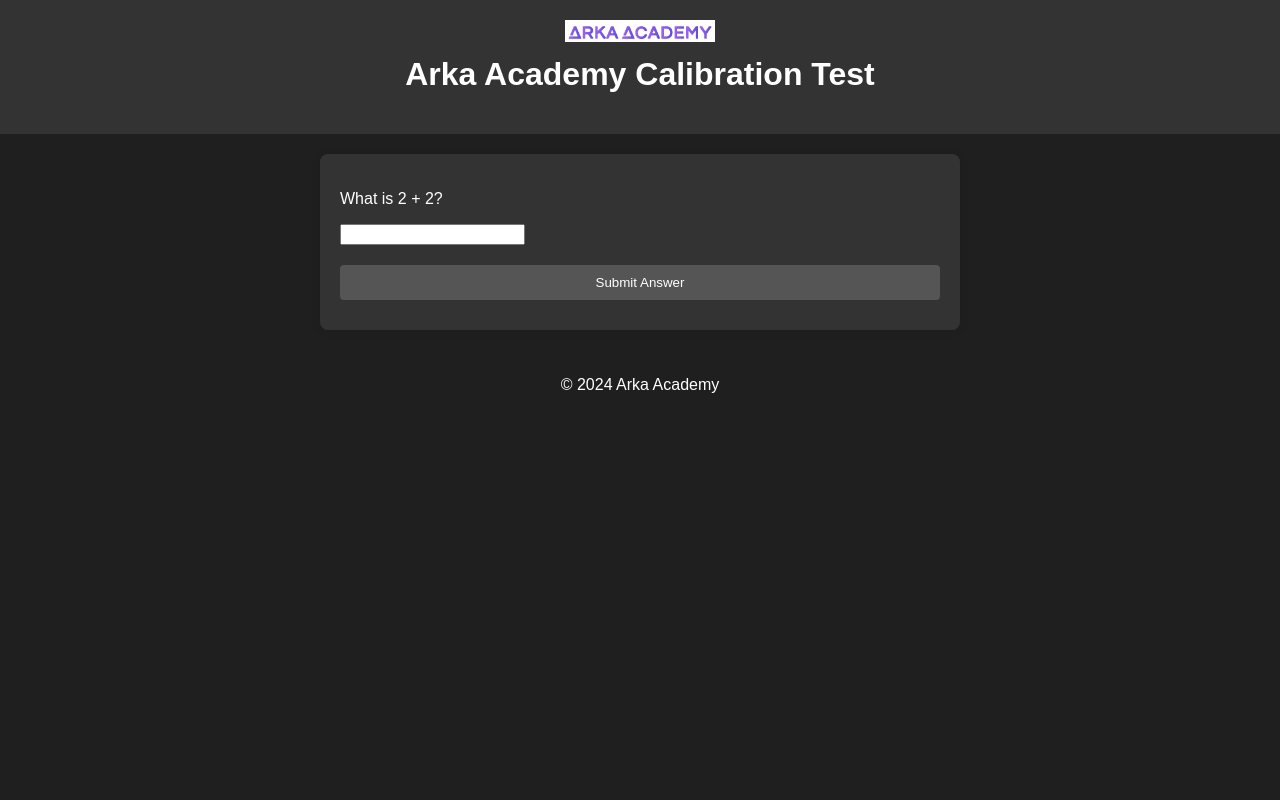
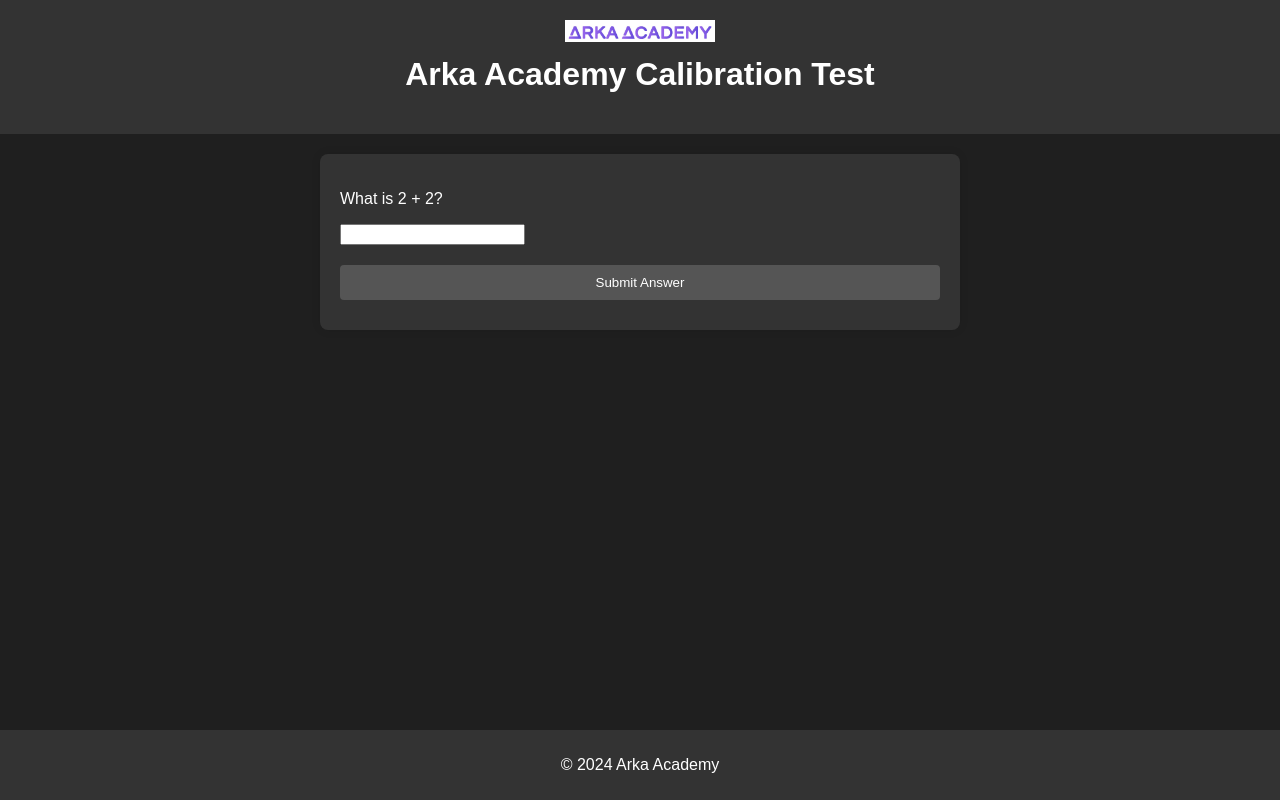
Before and after one commit to BiggerDABOSS/arkaquiz, a plain HTML site: page index.html in a window 1280 px wide. Both pictures are taken after a click on the button "Start Quiz". Drawn offline with Linux system fonts and the light colour scheme.

Commit message:
Update styles.css

```diff
--- a/styles.css
+++ b/styles.css
@@ -68,4 +68,13 @@ footer {
     text-align: center;
     margin-top: 20px;
     padding: 10px 0;
-    backgrou
+    background-color: #333; /* Dark footer background color */
+    color: #fff; /* Light footer text color */
+    position: fixed;
+    bottom: 0;
+    width: 100%;
+}
+
+#submit-btn {
+    display: none; /* Hide the "Submit Answer" button by default */
+}
```
